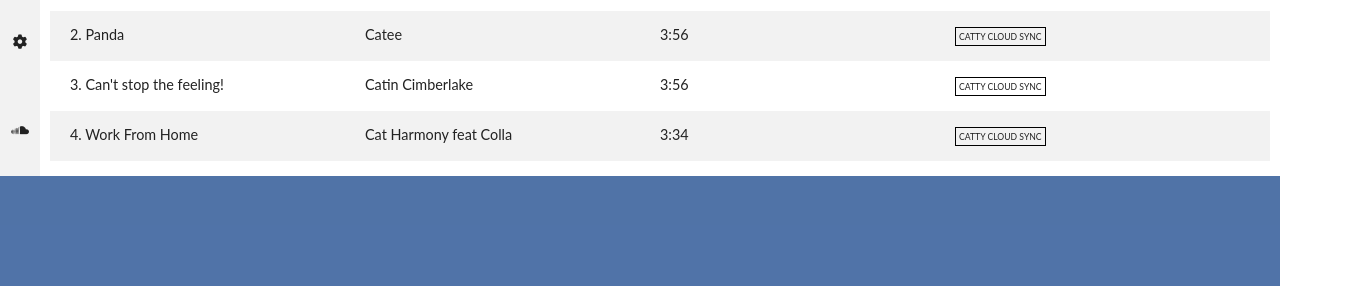
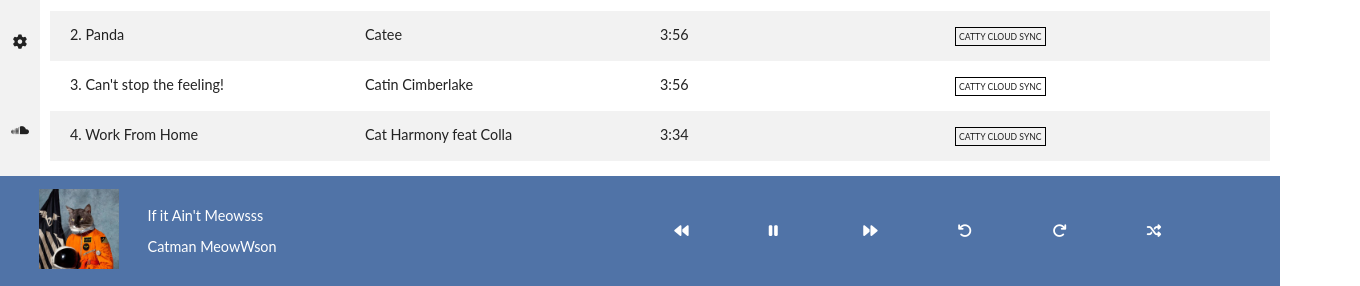
Before and after one commit to NateOs/all-out-flexbox, a plain HTML site: page practice/catty-flex-app-project/index.html in a window 1280 px wide. Shown: the part 538-824 px from the top of the page, 1360 px wide, since content can reach past the window. Drawn offline with Linux system fonts and the light colour scheme.

Commit message:
Flex Adjustments Done

```diff
--- a/practice/catty-flex-app-project/css/styles.css
+++ b/practice/catty-flex-app-project/css/styles.css
@@ -23,11 +23,13 @@ main {
     flex-direction: column;
 }
 
+
 .music-head {
     flex: 0 0 280px;
     display: flex;
     padding: 40px;
     background-color: #4e4e4e;
+    width: 100%;
 }
 
 .catty-music {
@@ -50,7 +52,7 @@ main {
 .catty-music div:nth-child(2) i.fa {
     font-size: 0.9em;
     padding: 0 0.7em;
-    font-weight: 300;
+    /* font-weight: 300; */
 }
 
 .track-title, catty-music div:nth-child(1) p:first-child {
@@ -107,8 +109,39 @@ aside i.fa {
 }
 
 footer {
+    display: flex;
     flex: 0 0 90px;
     padding: 10px;
     color: #fff;
     background-color: rgba(61, 100, 158, 0.9);
+    max-height: 90px;
+    align-items: center;
+    width: auto;
 }
+
+footer img {
+    width: 80px;
+    margin-right: 2em;
+    margin-left: 2em;
+}
+
+.music-info {
+    display: flex;
+    align-items: center;
+    margin-right: auto;
+    width: 35%;
+    min-width: 35%;
+}
+
+.music-controls {
+    display: flex;
+    padding: 2em;
+    width: 45%;
+}
+
+.music-controls i {
+    justify-content: space-evenly;
+    align-items: center;
+    width: 55%;
+    flex-grow: inherit;
+}
--- a/practice/catty-flex-app-project/index.html
+++ b/practice/catty-flex-app-project/index.html
@@ -70,6 +70,24 @@
                 </ul>
             </section>
         </main><!--The main section-->
-        <footer></footer><!--The footer, contains the controls-->
+        <footer>
+            <div class="music-info">
+                <div class="image">
+                    <img src="./images/catty_music.jpg" alt="">
+                </div>
+                <div class="music-desc">
+                    <p class="music-info_footer">If it Ain't Meowsss</p>
+                    <p class="music-info_footer">Catman MeowWson</p>
+                </div>
+            </div>
+            <div class="music-controls">
+                <i class="fas fa-backward"></i>
+                <i class="fas fa-pause"></i>
+                <i class="fas fa-forward"></i>
+                <i class="fas fa-undo"></i>
+                <i class="fas fa-redo"></i>
+                <i class="fas fa-random"></i>
+            </div>
+        </footer><!--The footer, contains the controls-->
     </body>
 </html>
```
